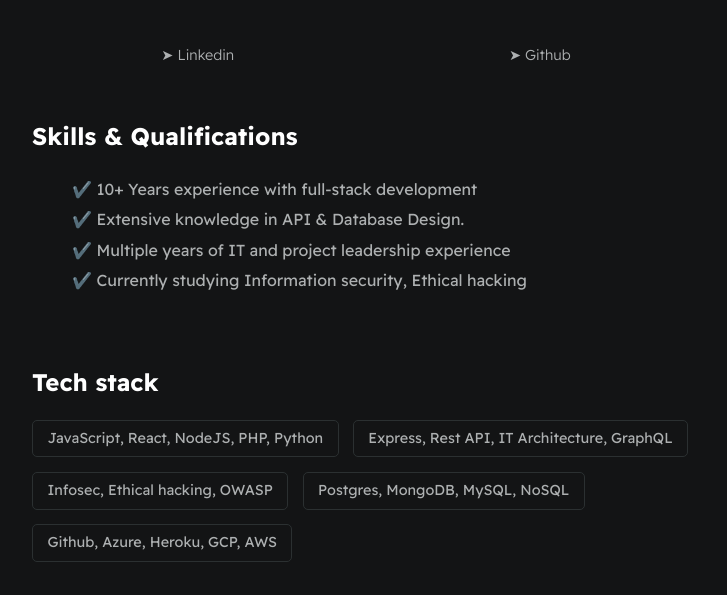
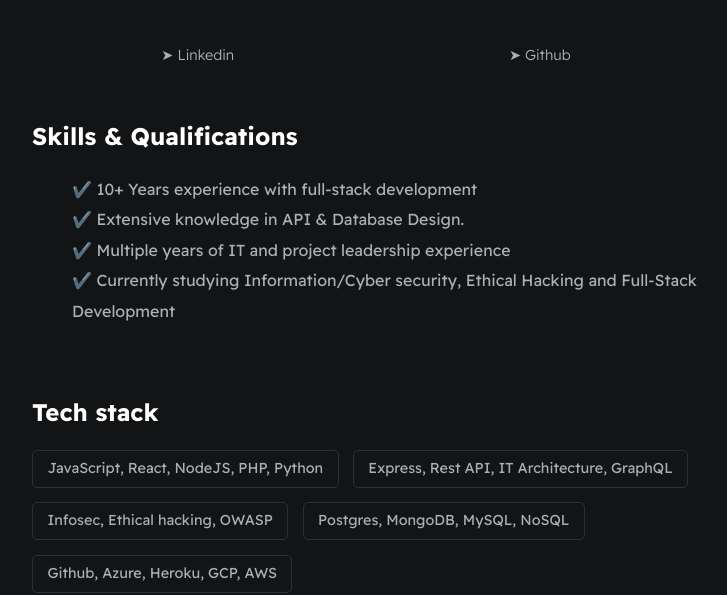
Before and after one commit to jonilau/joni-www, a plain HTML site: page index.html in a window 1280 px wide. Shown: the part 235-830 px from the top of the page, without its empty margins (274-1001 px from the left). Drawn offline with Linux system fonts and the light colour scheme.

Commit message:
Updated info

```diff
--- a/index.html
+++ b/index.html
@@ -38,7 +38,7 @@
                 <li>✔️ 10+ Years experience with full-stack development</li>
                 <li>✔️ Extensive knowledge in API & Database Design.</li>
                 <li>✔️ Multiple years of IT and project leadership experience </li>
-                <li>✔️ Currently studying Information security, Ethical hacking</li>
+                <li>✔️ Currently studying Information/Cyber security, Ethical Hacking and Full-Stack Development</li>
             </ul>
         </section>
 
```
